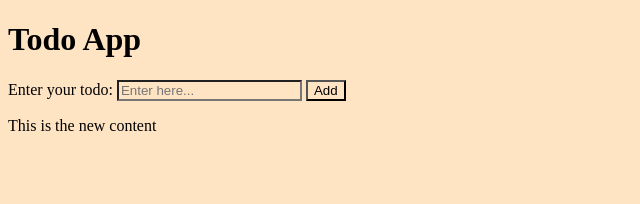
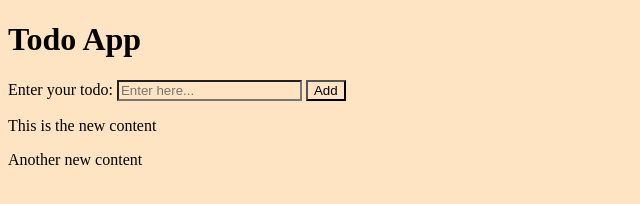
Before and after one commit to Jacksonant/todo-app, a plain HTML site: page index.html in a window 1280 px wide. Shown: the whole page, without its empty margins (0-640 px from the left). Drawn offline with Linux system fonts and the light colour scheme.

Commit message:
New words below

```diff
--- a/index.html
+++ b/index.html
@@ -35,6 +35,7 @@
     </ul>
 
     <p>This is the new content</p>
+    <p>Another new content</p>
 
     <!-- Link JavaScript file -->
     <script src="./app.js"></script>
```
